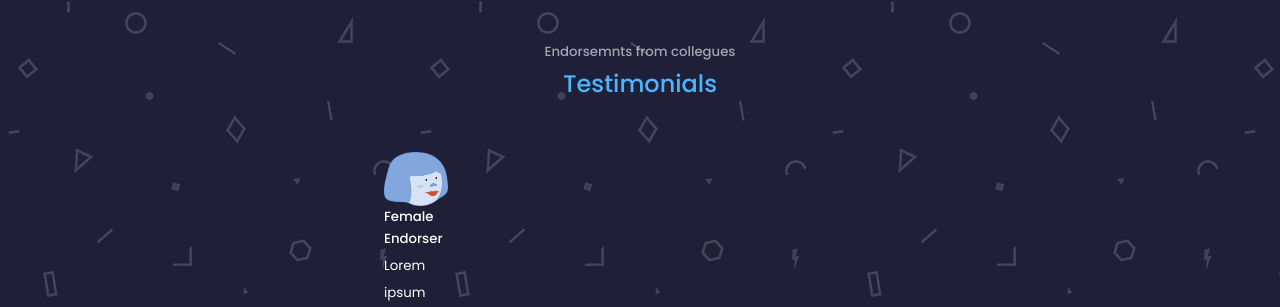
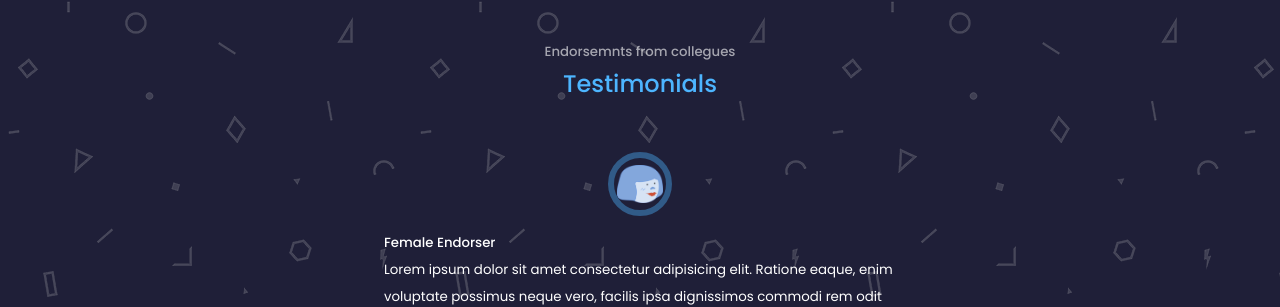
Before and after one commit to 0lgaP/portfolio, a React (Create React App) app in the folder 0lga.ca/: page / in a window 1280 px wide. Shown: the part 6599-6906 px from the top of the page. Built offline with nearby package versions, Linux system fonts and the light colour scheme.

Commit message:
css for testimonials - still more to do)

```diff
--- a/0lga.ca/src/components/testimonials/Testimonials.jsx
+++ b/0lga.ca/src/components/testimonials/Testimonials.jsx
@@ -13,9 +13,9 @@ const Testimonials = () => {
         <article class="testimonial">
           <div className="client__avatar">
             <img src={Fem} alt="name"/>
-            <h5 className='client__name'>Female Endorser</h5>
-            <small className='client__review'>Lorem ipsum dolor sit amet consectetur adipisicing elit. Ratione eaque, enim voluptate possimus neque vero, facilis ipsa dignissimos commodi rem odit impedit dolore quam ut harum autem error natus voluptas!</small>
           </div>
+          <h5 className='client__name'>Female Endorser</h5>
+          <small className='client__review'>Lorem ipsum dolor sit amet consectetur adipisicing elit. Ratione eaque, enim voluptate possimus neque vero, facilis ipsa dignissimos commodi rem odit impedit dolore quam ut harum autem error natus voluptas!</small>
         </article>
       </div>
     </section>  )
--- a/0lga.ca/src/components/testimonials/testimonials.css
+++ b/0lga.ca/src/components/testimonials/testimonials.css
@@ -4,4 +4,11 @@
 
 .client__avatar {
   width: 4rem;
+  aspect-ratio: 1/1;
+  overflow: hidden;
+  border-radius: 50%;
+  margin: 0 auto 1rem;
+  border: 0.4rem solid var(--color-primary-variant);
+  padding: 0.4rem 0.2rem 0.2rem 0.2rem;
+
 }
```
